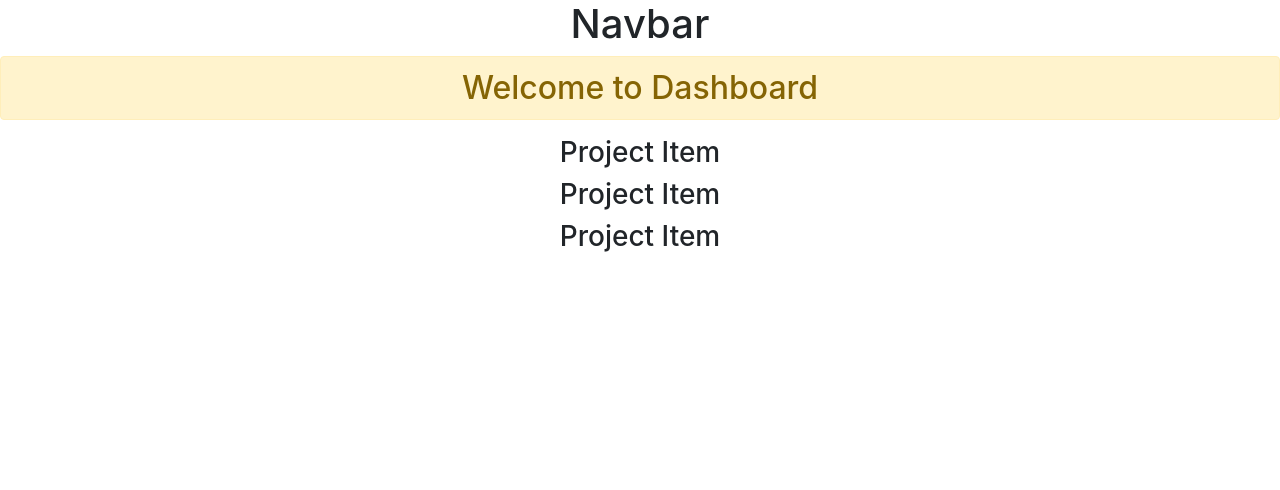
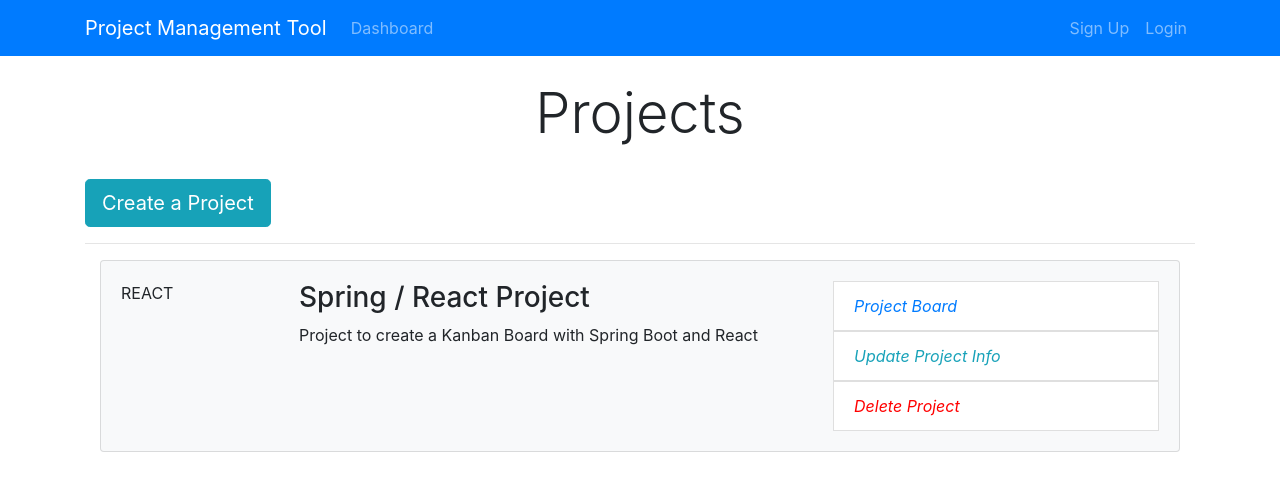
Before and after one commit to sotomaque/ppmtool, a React (Create React App) app in the folder ppmtool-react-client/: page / in a window 1280 px wide. Shown: the top 490 px of the page. Built offline with nearby package versions, Linux system fonts and the light colour scheme.

Commit message:
added basic style guide / header / dashboard core layouts

```diff
--- a/ppmtool-react-client/src/App.css
+++ b/ppmtool-react-client/src/App.css
@@ -1,3 +1,65 @@
-.App {
-  text-align: center;
+img {
+  width: 100%;
 }
+
+.navbar {
+  background-color: #e3f2fd;
+}
+.fa.fa-edit {
+  color: #18a2b9;
+}
+
+.list-group-item.delete:hover {
+  cursor: -webkit-grab;
+  background-color: pink;
+}
+
+.list-group-item.update:hover {
+  cursor: -webkit-grab;
+  background-color: gainsboro;
+}
+
+.list-group-item.board:hover {
+  cursor: -webkit-grab;
+  background-color: gainsboro;
+}
+
+.fa.fa-minus-circle {
+  color: red;
+}
+
+.landing {
+  position: relative;
+  /* background: url("../img/showcase.jpg") no-repeat; */
+  background-size: cover;
+  background-position: center;
+  height: 100vh;
+  margin-top: -24px;
+  margin-bottom: -50px;
+}
+
+.landing-inner {
+  padding-top: 80px;
+}
+
+.dark-overlay {
+  background-color: rgba(0, 0, 0, 0.7);
+  position: absolute;
+  top: 0;
+  left: 0;
+  width: 100%;
+  height: 100%;
+}
+
+.card-form {
+  opacity: 0.9;
+}
+
+.latest-profiles-img {
+  width: 40px;
+  height: 40px;
+}
+
+.form-control::placeholder {
+  color: #bbb !important;
+}
--- a/ppmtool-react-client/src/components/Dashboard.js
+++ b/ppmtool-react-client/src/components/Dashboard.js
@@ -1,15 +1,61 @@
-import React from 'react'
-import ProjectItem from './Project/ProjectItem';
+import React from "react";
+import ProjectItem from "./Project/ProjectItem";
 
 const Dashboard = () => {
-    return (
-        <>
-            <h2 className="alert alert-warning">Welcome to Dashboard</h2>
-            <ProjectItem />
-            <ProjectItem />
-            <ProjectItem />
-        </>
-    )
-}
+  return (
+    <div className="projects">
+      <div className="container">
+        <div className="row">
+          <div className="col-md-12">
+            <h1 className="display-4 text-center">Projects</h1>
+            <br />
+            <a href="ProjectForm.html" className="btn btn-lg btn-info">
+              Create a Project
+            </a>
+            <br />
+            <hr />
+            <div className="container">
+              <div className="card card-body bg-light mb-3">
+                <div className="row">
+                  <div className="col-2">
+                    <span className="mx-auto">REACT</span>
+                  </div>
+                  <div className="col-lg-6 col-md-4 col-8">
+                    <h3>Spring / React Project</h3>
+                    <p>
+                      Project to create a Kanban Board with Spring Boot and
+                      React
+                    </p>
+                  </div>
+                  <div className="col-md-4 d-none d-lg-block">
+                    <ul className="list-group">
+                      <a href="#">
+                        <li className="list-group-item board">
+                          <i className="fa fa-flag-checkered pr-1">
+                            Project Board{" "}
+                          </i>
+                        </li>
+                      </a>
+                      <a href="#">
+                        <li className="list-group-item update">
+                          <i className="fa fa-edit pr-1">Update Project Info</i>
+                        </li>
+                      </a>
+                      <a href="">
+                        <li className="list-group-item delete">
+                          <i className="fa fa-minus-circle pr-1">Delete Project</i>
+                        </li>
+                      </a>
+                    </ul>
+                  </div>
+                </div>
+              </div>
+            </div>
+          </div>
+        </div>
+      </div>
+    </div>
+  );
+};
 
 export default Dashboard;
--- a/ppmtool-react-client/src/components/Layout/Header.js
+++ b/ppmtool-react-client/src/components/Layout/Header.js
@@ -1,12 +1,46 @@
-import React from 'react'
+import React from "react";
 
 const Header = () => {
-    return (
-        <div>
-            <h1>Navbar</h1>
+  return (
+    <nav className="navbar navbar-expand-sm navbar-dark bg-primary mb-4">
+      <div className="container">
+        <a className="navbar-brand" href="Dashboard.html">
+          Project Management Tool
+        </a>
+        <button
+          className="navbar-toggler"
+          type="button"
+          data-toggle="collapse"
+          data-target="#mobile-nav"
+        >
+          <span className="navbar-toggler-icon" />
+        </button>
+
+        <div className="collapse navbar-collapse" id="mobile-nav">
+          <ul className="navbar-nav mr-auto">
+            <li className="nav-item">
+              <a className="nav-link" href="/dashboard">
+                Dashboard
+              </a>
+            </li>
+          </ul>
+
+          <ul className="navbar-nav ml-auto">
+            <li className="nav-item">
+              <a className="nav-link " href="register.html">
+                Sign Up
+              </a>
+            </li>
+            <li className="nav-item">
+              <a className="nav-link" href="login.html">
+                Login
+              </a>
+            </li>
+          </ul>
         </div>
-    )
-}
-
+      </div>
+    </nav>
+  );
+};
 
 export default Header;
```
